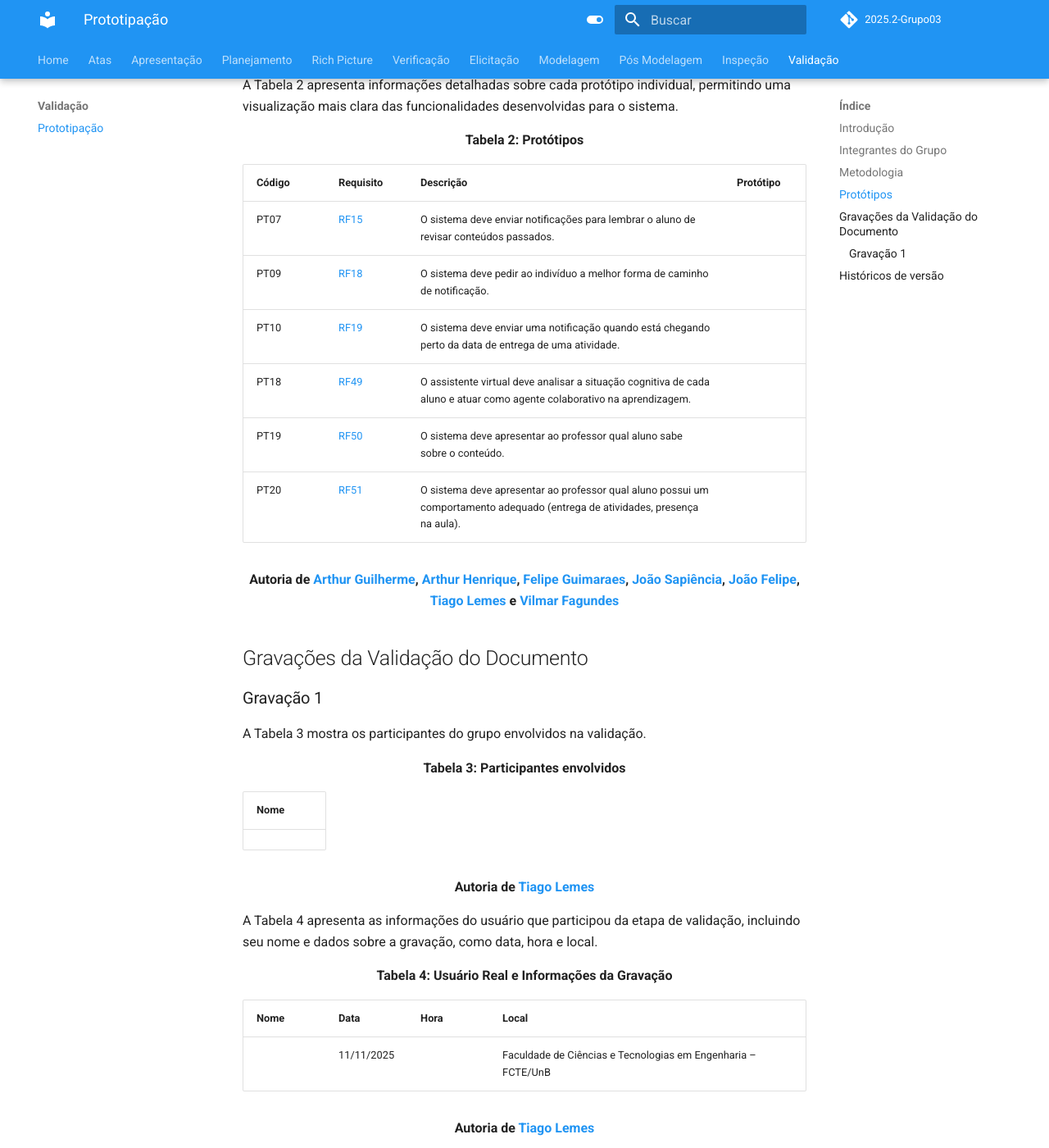
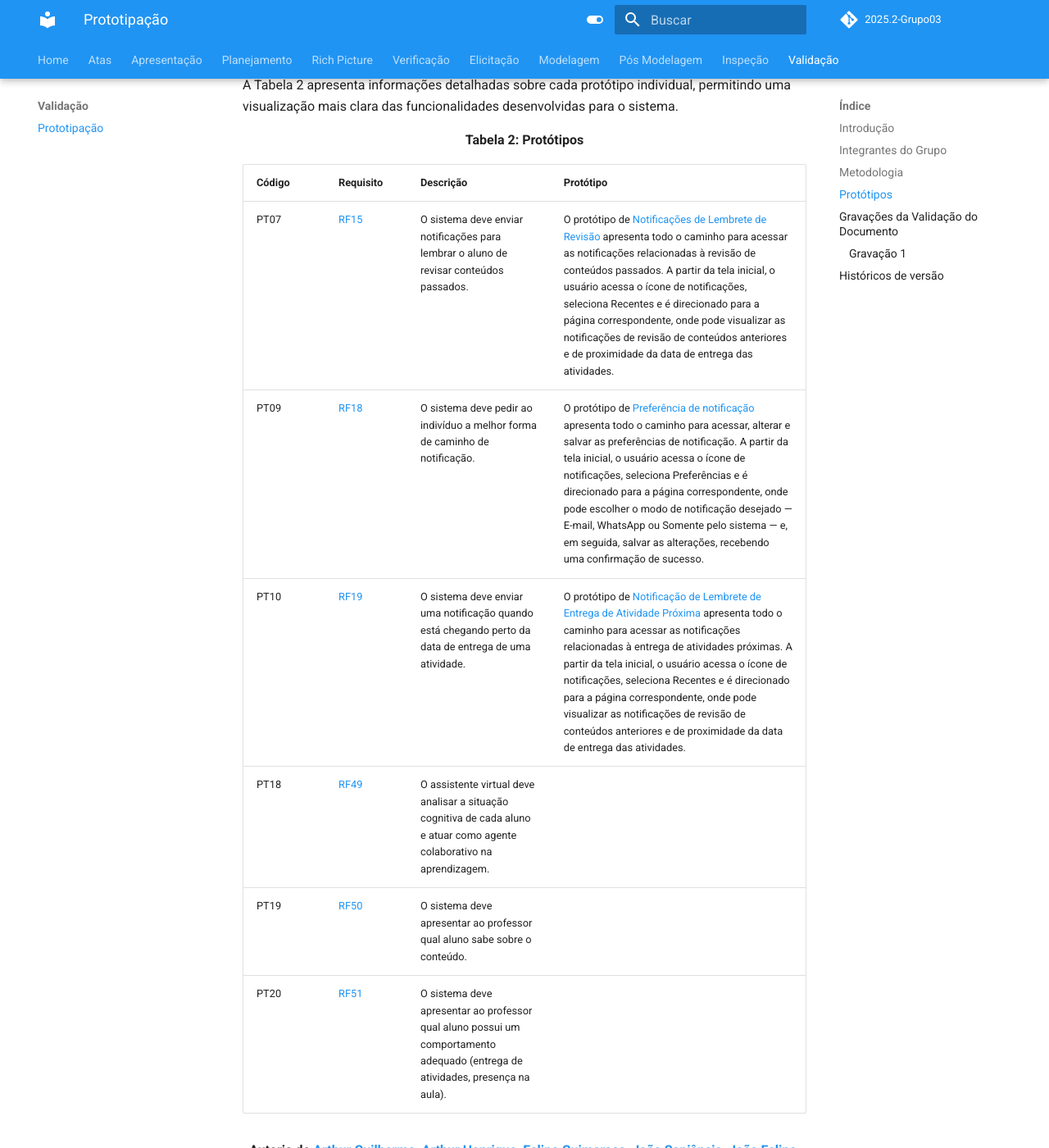
Before and after one commit to Requisitos-de-Software/2025.2-Grupo03, an MkDocs documentation site: the page built from docs/Validacao/prototipos.md, in a window 1280 px wide and 1400 px high, scrolled down 1695 px. Shown: the whole window at 82% size. Built offline with MkDocs 1.6.1 and Material for MkDocs 9.7.7, drawn with Linux system fonts in a browser that asks for light colours; comment, search, counter and statistics services are not loaded.

Commit message:
Update prototipos.md

```diff
--- a/docs/Validacao/prototipos.md
+++ b/docs/Validacao/prototipos.md
@@ -40,9 +40,9 @@ A Tabela 2 apresenta informações detalhadas sobre cada protótipo individual,
 
 |**Código**| **Requisito** | **Descrição** | **Protótipo** |
 |----------|---------------|---------------|---------------|
-| <a id="PT07"></a>PT07 | [RF15](https://requisitos-de-software.github.io/2025.2-Grupo03/Elicitacao/requisitos_elicitados/#RF15) | O sistema deve enviar notificações para lembrar o aluno de revisar conteúdos passados. | |
-| <a id="PT09"></a>PT09 | [RF18](https://requisitos-de-software.github.io/2025.2-Grupo03/Elicitacao/requisitos_elicitados/#RF18) | O sistema deve pedir ao indivíduo a melhor forma de caminho de notificação. | |
-| <a id="PT10"></a>PT10 | [RF19](https://requisitos-de-software.github.io/2025.2-Grupo03/Elicitacao/requisitos_elicitados/#RF19) | O sistema deve enviar uma notificação quando está chegando perto da data de entrega de uma atividade.  |
+| <a id="PT07"></a>PT07 | [RF15](https://requisitos-de-software.github.io/2025.2-Grupo03/Elicitacao/requisitos_elicitados/#RF15) | O sistema deve enviar notificações para lembrar o aluno de revisar conteúdos passados. | O protótipo de [Notificações de Lembrete de Revisão](../arquivos/prototipo_Tiago_revisao_entrega.pdf) apresenta todo o caminho para acessar as notificações relacionadas à revisão de conteúdos passados. A partir da tela inicial, o usuário acessa o ícone de notificações, seleciona Recentes e é direcionado para a página correspondente, onde pode visualizar as notificações de revisão de conteúdos anteriores e de proximidade da data de entrega das atividades. |
+| <a id="PT09"></a>PT09 | [RF18](https://requisitos-de-software.github.io/2025.2-Grupo03/Elicitacao/requisitos_elicitados/#RF18) | O sistema deve pedir ao indivíduo a melhor forma de caminho de notificação. | O protótipo de [Preferência de notificação](../arquivos/prototipo_Tiago_preferencia_notificacao.pdf) apresenta todo o caminho para acessar, alterar e salvar as preferências de notificação. A partir da tela inicial, o usuário acessa o ícone de notificações, seleciona Preferências e é direcionado para a página correspondente, onde pode escolher o modo de notificação desejado — E-mail, WhatsApp ou Somente pelo sistema — e, em seguida, salvar as alterações, recebendo uma confirmação de sucesso. |
+| <a id="PT10"></a>PT10 | [RF19](https://requisitos-de-software.github.io/2025.2-Grupo03/Elicitacao/requisitos_elicitados/#RF19) | O sistema deve enviar uma notificação quando está chegando perto da data de entrega de uma atividade.  | O protótipo de [Notificação de Lembrete de Entrega de Atividade Próxima](../arquivos/prototipo_Tiago_revisao_entrega.pdf) apresenta todo o caminho para acessar as notificações relacionadas à entrega de atividades próximas. A partir da tela inicial, o usuário acessa o ícone de notificações, seleciona Recentes e é direcionado para a página correspondente, onde pode visualizar as notificações de revisão de conteúdos anteriores e de proximidade da data de entrega das atividades. |
 | <a id="PT18"></a>PT18 | [RF49](https://requisitos-de-software.github.io/2025.2-Grupo03/Elicitacao/requisitos_elicitados/#RF49) | O assistente virtual deve analisar a situação cognitiva de cada aluno e atuar como agente colaborativo na aprendizagem.  |
 | <a id="PT19"></a>PT19 | [RF50](https://requisitos-de-software.github.io/2025.2-Grupo03/Elicitacao/requisitos_elicitados/#RF50) | O sistema deve apresentar ao professor qual aluno sabe sobre o conteúdo.  |
 | <a id="PT20"></a>PT20 | [RF51](https://requisitos-de-software.github.io/2025.2-Grupo03/Elicitacao/requisitos_elicitados/#RF51) | O sistema deve apresentar ao professor qual aluno possui um comportamento adequado (entrega de atividades, presença na aula).  |
```
